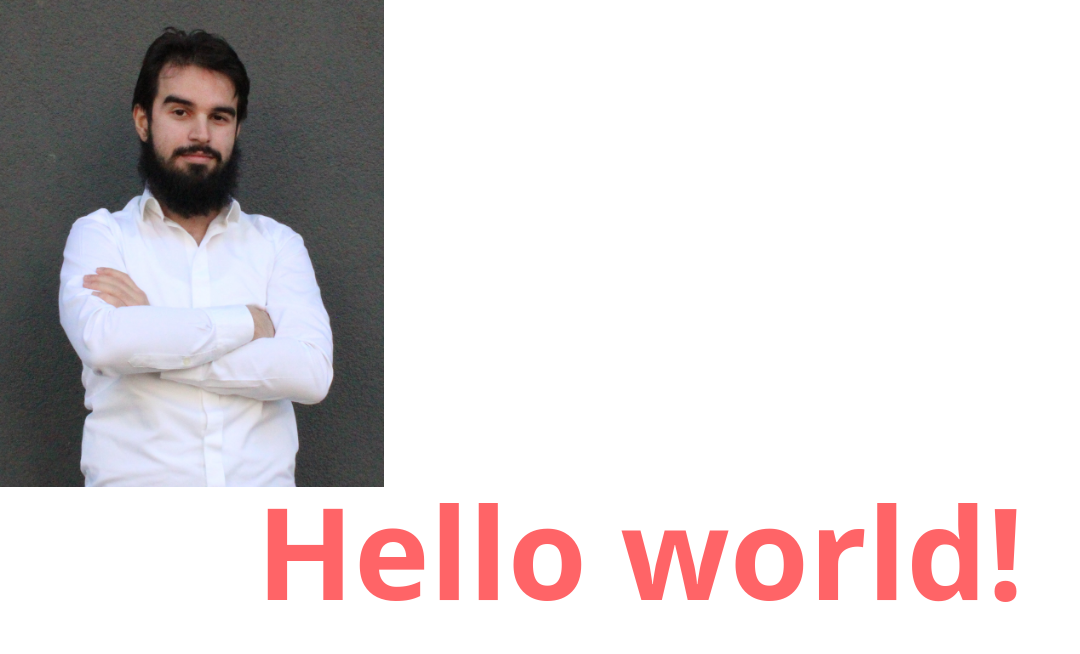
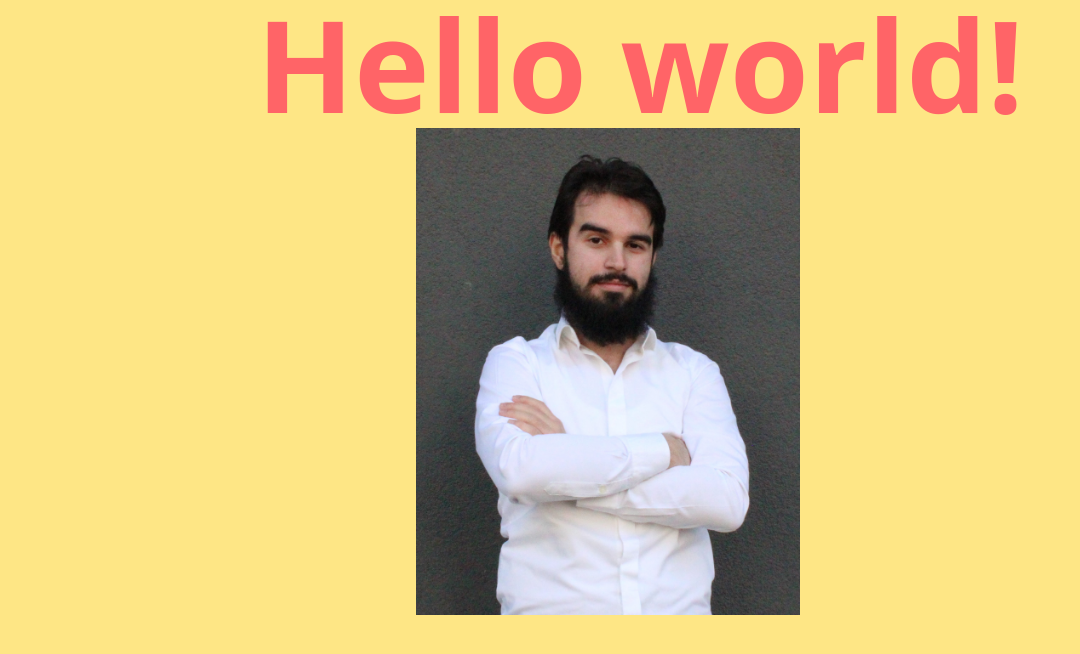
Before and after one commit to ErmalMC/ermalmc.github.io, a React (Vite) app: page / in a window 1280 px wide. Shown: the top 654 px of the page, without its empty margins (0-1080 px from the left). Built offline with nearby package versions, Linux system fonts and the light colour scheme.

Commit message:
Added layout and Image

```diff
--- a/src/App.jsx
+++ b/src/App.jsx
@@ -1,15 +1,71 @@
 import picture from './assets/My_Picture.JPG'
+
+const Navbody = () => {
+    return (
+        <div>
+
+        </div>
+    )
+}
+
+const Navbar = () => {
+    return (
+        <div>
+
+        </div>
+    )
+}
+
+const Showcase = () => {
+
+    return(
+        <div>
+
+
+        </div>
+    )
+
+}
+
+const About = () =>{
+
+    return(
+        <div className='mx-auto'>
+            <img src={picture}
+                 alt="My_Picture"
+                 className='w-full max-w-sm object-contain'/>
+            <p>
+
+            </p>
+
+        </div>
+    )
+
+}
+
+
+
+const TotalUI = () => {
+
+    return(
+        <div className="flex justify-center">
+            <div className="w-full max-w-md">
+                <About />
+
+            </div>
+        </div>
+    )
+
+}
 
 
 const App = () => {
 
 
     return (
-        <div>
-            <img src={picture}
-                 alt="My_Picture"
-                 className='w-full max-w-sm object-contain'/>
+        <div className='bg-amber-200 min-h-screen'>
             <h1 className="text-center font-bold text-red-400 text-9xl"> Hello world! </h1>
+            <TotalUI/>
         </div>
 
     )
```
Also changed, not shown: src/App.css (added).
